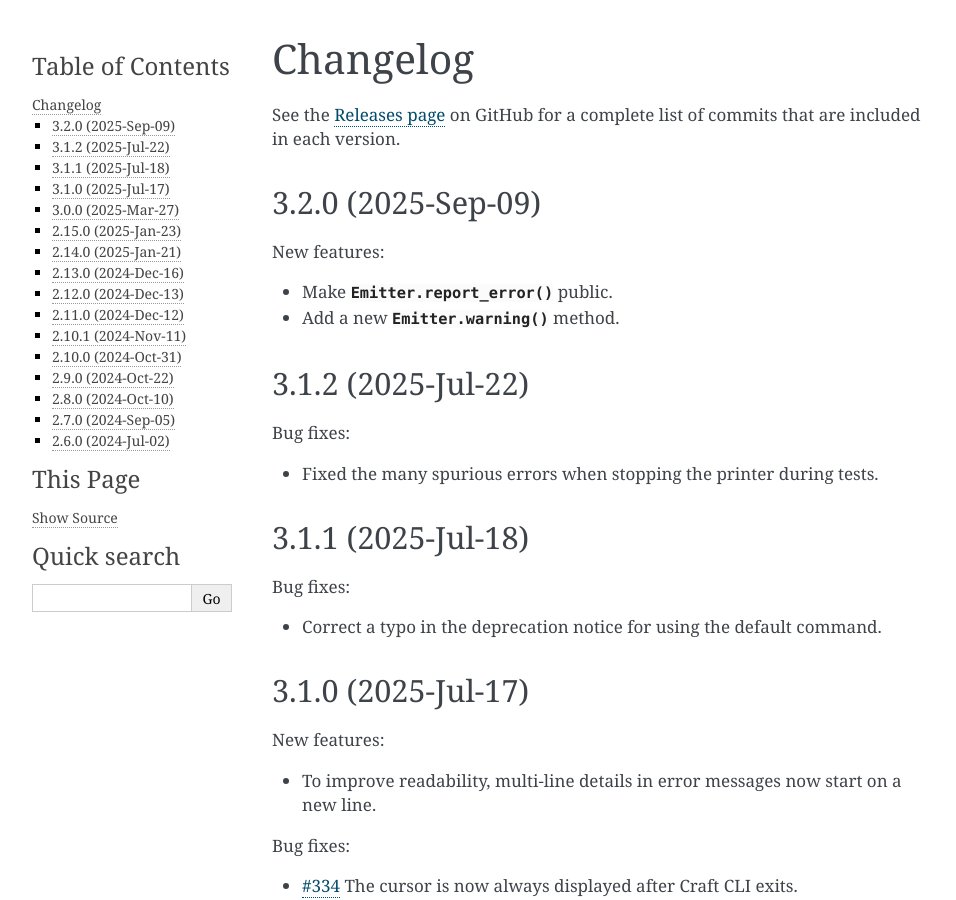
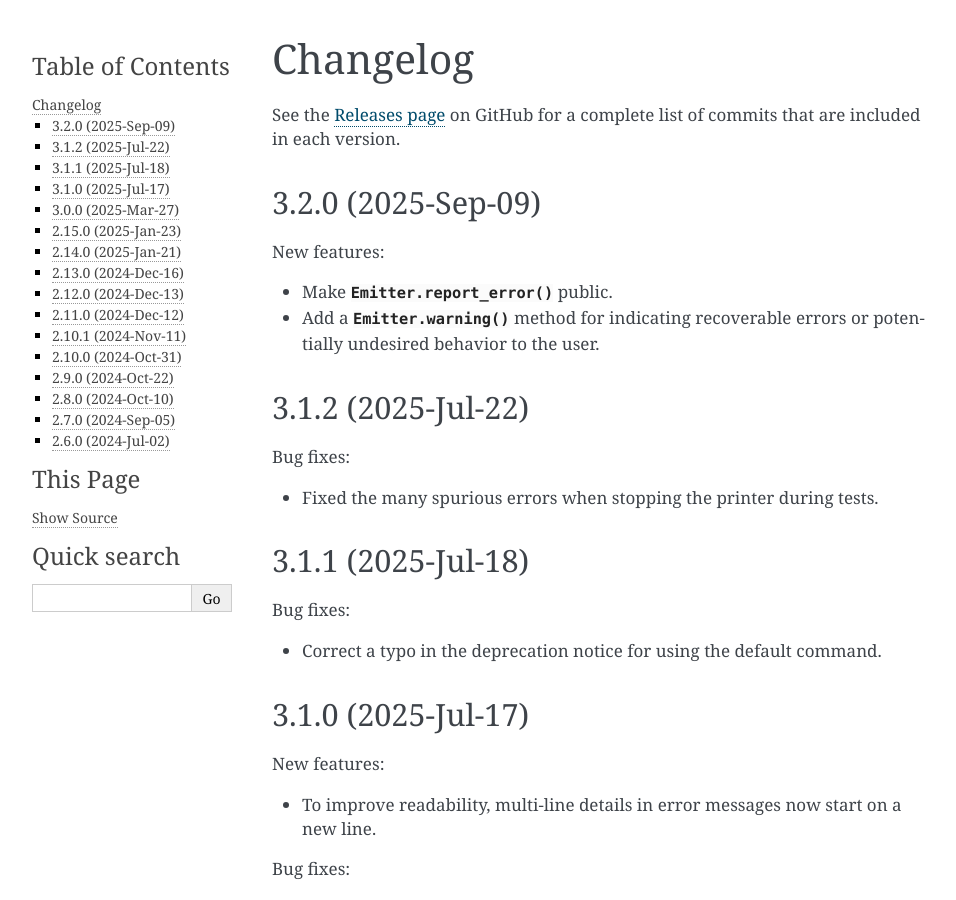
Before and after one commit to canonical/craft-cli, a Sphinx documentation site: the page built from docs/changelog.rst, in a window 1280 px wide and 900 px high. Shown: the whole window, without its empty margins (148-1104 px from the left). Built offline with Sphinx 7.4.7, drawn with Linux system fonts in a browser that asks for light colours; pages that are not in the unit, such as notebooks, are missing from menus.

Commit message:
docs: pr feedback

```diff
--- a/docs/changelog.rst
+++ b/docs/changelog.rst
@@ -14,7 +14,8 @@ included in each version.
 New features:
 
 - Make :py:meth:`.Emitter.report_error()` public.
-- Add a new :py:meth:`.Emitter.warning()` method.
+- Add a :py:meth:`.Emitter.warning()` method for indicating recoverable errors or
+  potentially undesired behavior to the user.
 
 .. _release-3.1.2:
 
```
